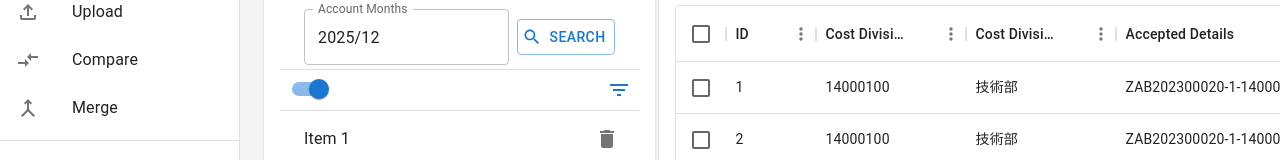
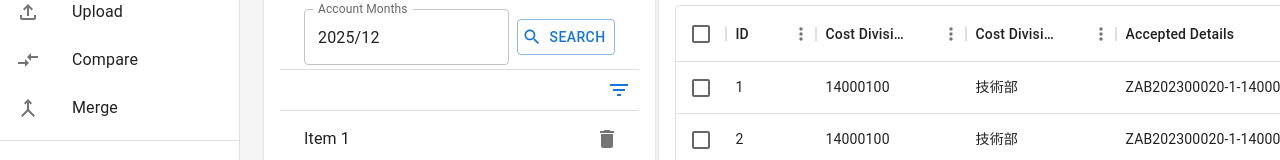
Before and after one commit to NaoyaIzumida/SERP, a React (Vite) app in the folder frontend/serp/: page / in a window 1280 px wide. Shown: the part 133-293 px from the top of the page. Built offline with nearby package versions, Linux system fonts and the light colour scheme.

Commit message:
モードによるトグルボタンの表示／非表示切り替えを実装

```diff
--- a/frontend/serp/src/components/parts/SideList.tsx
+++ b/frontend/serp/src/components/parts/SideList.tsx
@@ -37,14 +37,47 @@ function renderRow(props: ListChildComponentProps) {
   );
 }
 
+//mode:1 Upload
+//mode:2 Compare
+//mode:3 Merge
 function SideList({ mode }: { mode: number }) {
   const label = { inputProps: { 'aria-label': 'Switch demo' } };
 
-  //mode:1 Upload
-  //mode:2 Compare
-  //mode:3 Merge
+  // スライダー無しの描画
+  const noSwitchStack = (
+    <Stack
+      direction="row"
+      alignItems="center"
+      justifyContent={'flex-end'}
+      spacing={0.5}
+    >
+      <IconButton color="primary" aria-label="Filter">
+        <FilterListIcon />
+      </IconButton>
+    </Stack>
+  );
+  // スライダー有りの描画
+  const switchStack = (
+    <Stack
+      direction="row"
+      justifyContent="space-between"
+      alignItems="flex-start"
+      spacing={0.5}
+    >
+      <Switch {...label} defaultChecked />
+      <IconButton color="primary" aria-label="Filter">
+        <FilterListIcon />
+      </IconButton>
+    </Stack>
+  );
 
+  let listHeader;
   if (mode == 1) {
+    listHeader = noSwitchStack;
+  } else {
+    listHeader = switchStack;
+  }
+
   return (
     <Paper
       sx={{
@@ -75,17 +108,7 @@ function SideList({ mode }: { mode: number }) {
         </Stack>
       </Toolbar>
       <Divider />
-        <Stack
-          direction="row"
-          justifyContent="space-between"
-          alignItems="flex-start"
-          spacing={0.5}
-        >
-          <Switch {...label} defaultChecked />
-          <IconButton color="primary" aria-label="Filter">
-            <FilterListIcon />
-          </IconButton>
-        </Stack>
+      {listHeader}
       <Divider />
       <Toolbar
         sx={{
@@ -117,4 +140,3 @@ function SideList({ mode }: { mode: number }) {
     </Paper>
   );
 }
-}
```
Lines whose indentation alone changed are shown as unchanged.
